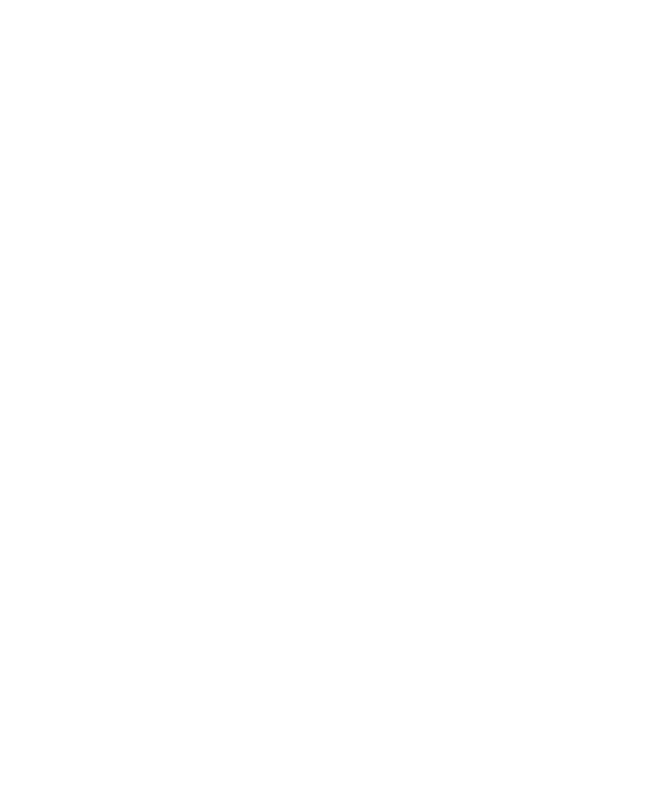
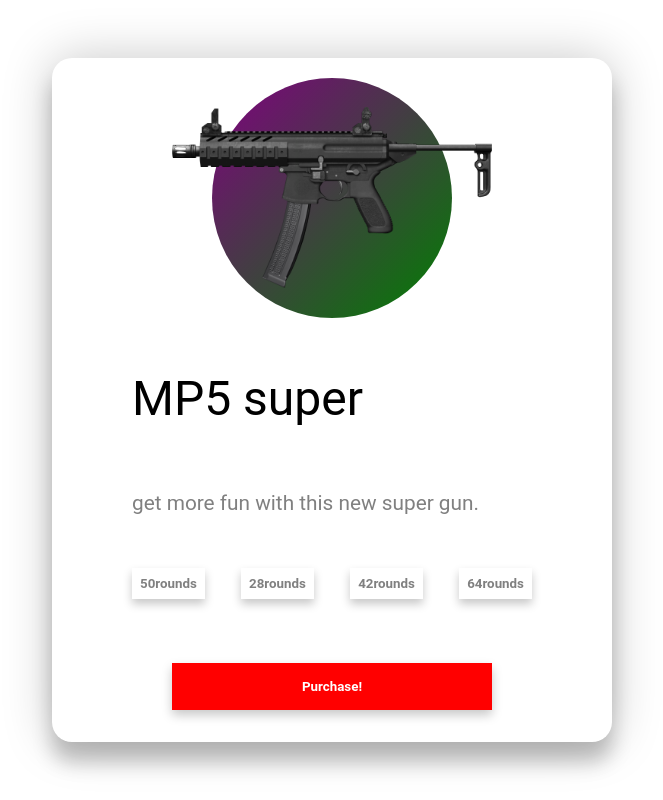
Before and after one commit to apokalipsa44/js-simple-projects, a plain HTML site: page 3d-card/index.html in a window 1280 px wide. Shown: the whole page, without its empty margins (308-971 px from the left). Drawn offline with Linux system fonts and the light colour scheme.

Commit message:
3d card done

```diff
--- a/3d-card/3d-card.js
+++ b/3d-card/3d-card.js
@@ -0,0 +1,42 @@
+const card = document.querySelector(".card");
+const container = document.querySelector(".container");
+const gun = document.querySelector(".gun img");
+const title = document.querySelector(".info h1");
+const description = document.querySelector(".info h3");
+const clipsBtn = document.querySelectorAll(".clips button");
+const purchaseBtn = document.querySelector(".purchase button");
+
+container.addEventListener("mousemove", (e) => {
+  const xAxis = -(window.innerWidth / 2 - e.pageX) / 15;
+  const yAxis = (window.innerWidth / 2 - e.pageY) / 15;
+
+  card.style.transform = `rotateY(${xAxis}deg) rotateX(${yAxis}deg)`;
+  gun.style.transform = "translateZ(100px)";
+  title.style.transform = "translateZ(110px)";
+  description.style.transform = "translateZ(80px)";
+  clipsBtn.forEach(button=>button.style.transform = "translateZ(150px)");
+  purchaseBtn.style.transform = "translateZ(120px)";
+});
+
+container.addEventListener("mouseenter", (e) => {
+  card.style.transition = "none";
+});
+
+container.addEventListener("mouseleave", (e) => {
+  card.style.transition = "all 0.5s ease";
+  card.style.transform = `rotateY(0deg) rotateX(0deg)`;
+  gun.style.transform = "translateZ(0px)";
+  gun.style.transition = "all 0.5s ease";
+
+  title.style.transform = "translateZ(0px)";
+  title.style.transition = "all 0.5s ease";
+
+  description.style.transform = "translateZ(0px)";
+  description.style.transition = "all 0.5s ease";
+
+  clipsBtn.forEach(button=>button.style.transform = "translateZ(0px)");
+  clipsBtn.forEach(button=>button.style.transition = "all 0.5s ease");
+
+  purchaseBtn.style.transform = "translateZ(0px)";
+  purchaseBtn.style.transition = "all 0.5s ease";
+});
--- a/3d-card/index.html
+++ b/3d-card/index.html
@@ -2,13 +2,32 @@
 <html lang="en">
   <head>
     <meta charset="UTF-8" />
-    <meta name="viewport"content="width=device-width, initial-scale=1.0"
-    />
-    <link href="styles.css" rel="stylesheet">
+    <meta name="viewport" content="width=device-width, initial-scale=1.0" />
+    <link href="styles.css" rel="stylesheet" />
     <script src="3d-card.js" defer></script>
     <title>3D card JS</title>
   </head>
   <body>
-
+    <div class="container">
+      <div class="card">
+        <div class="gun">
+          <div class="circle"></div>
+          <img src="img/mp5.png" alt="mp5" />
+        </div>
+        <div class="info">
+          <h1>MP5 super</h1>
+          <h3>get more fun with this new super gun.</h3>
+          <div class="clips">
+            <button>50rounds</button>
+            <button>28rounds</button>
+            <button>42rounds</button>
+            <button>64rounds</button>
+          </div>
+          <div class="purchase">
+            <button>Purchase!</button>
+          </div>
+        </div>
+      </div>
+    </div>
   </body>
 </html>
--- a/3d-card/styles.css
+++ b/3d-card/styles.css
@@ -9,5 +9,95 @@
 body {
   padding: 0;
   margin: 0;
+  font-family: "Segoe UI", Tahoma, Geneva, Verdana, sans-serif;
+  min-height: 100vh;
+  display: flex;
+  align-items: center;
+  justify-content: center;
+  perspective: 1500px;
+}
 
+.container {
+  width: 50%;
+  display: flex;
+  justify-content: center;
+  align-items: center;
 }
+
+.card {
+  min-height: 80vh;
+  width: 35rem;
+  box-shadow: 0 20px 20px rgba(0, 0, 0, 0.22), 0 0 50px rgba(0, 0, 0, 0.22);
+  border-radius: 20px;
+  padding: 0 5rem;
+  transform-style: preserve-3d;
+}
+
+.gun {
+  min-height: 35vh;
+  display: flex;
+  align-items: center;
+  justify-content: center;
+}
+
+.gun img {
+  width: 20rem;
+  z-index: 20;
+}
+
+.circle {
+  width: 15rem;
+  height: 15rem;
+  background: linear-gradient(to bottom right, purple, green);
+  position: absolute;
+  border-radius: 50%;
+  z-index: 1;
+}
+
+.info h1{
+font-size: 3rem;
+}
+
+.info h3{
+  font-size: 1.3rem;
+  padding: 2rem 0rem;
+  color: grey;
+}
+
+.clips{
+  display: flex;
+  justify-content: space-between;
+}
+
+.clips button{
+  padding: 0.5rem 0.5rem;
+  background: none;
+  border: none;
+  box-shadow: 0px 5px 10px rgba(0, 0, 0, 0.22);
+  border-radius: 0%;
+  font-weight: bold;
+  color: grey;
+}
+
+button.active{
+  border: none;
+  color: white;
+  background: grey;
+}
+
+.purchase button{
+  padding: 1rem 1rem;
+  width: 80%;
+  background: red;
+  border: none;
+  box-shadow: 0px 5px 10px rgba(0, 0, 0, 0.22);
+  border-radius: 0%;
+  font-weight: bold;
+  color: white;
+  margin-top: 4rem;
+  margin-bottom: 2rem;
+  margin-left: auto;
+  margin-right: auto;
+  align-self: center;
+  display: block;
+}
```
Also changed, not shown: 3d-card/img/mp5.png (added).
